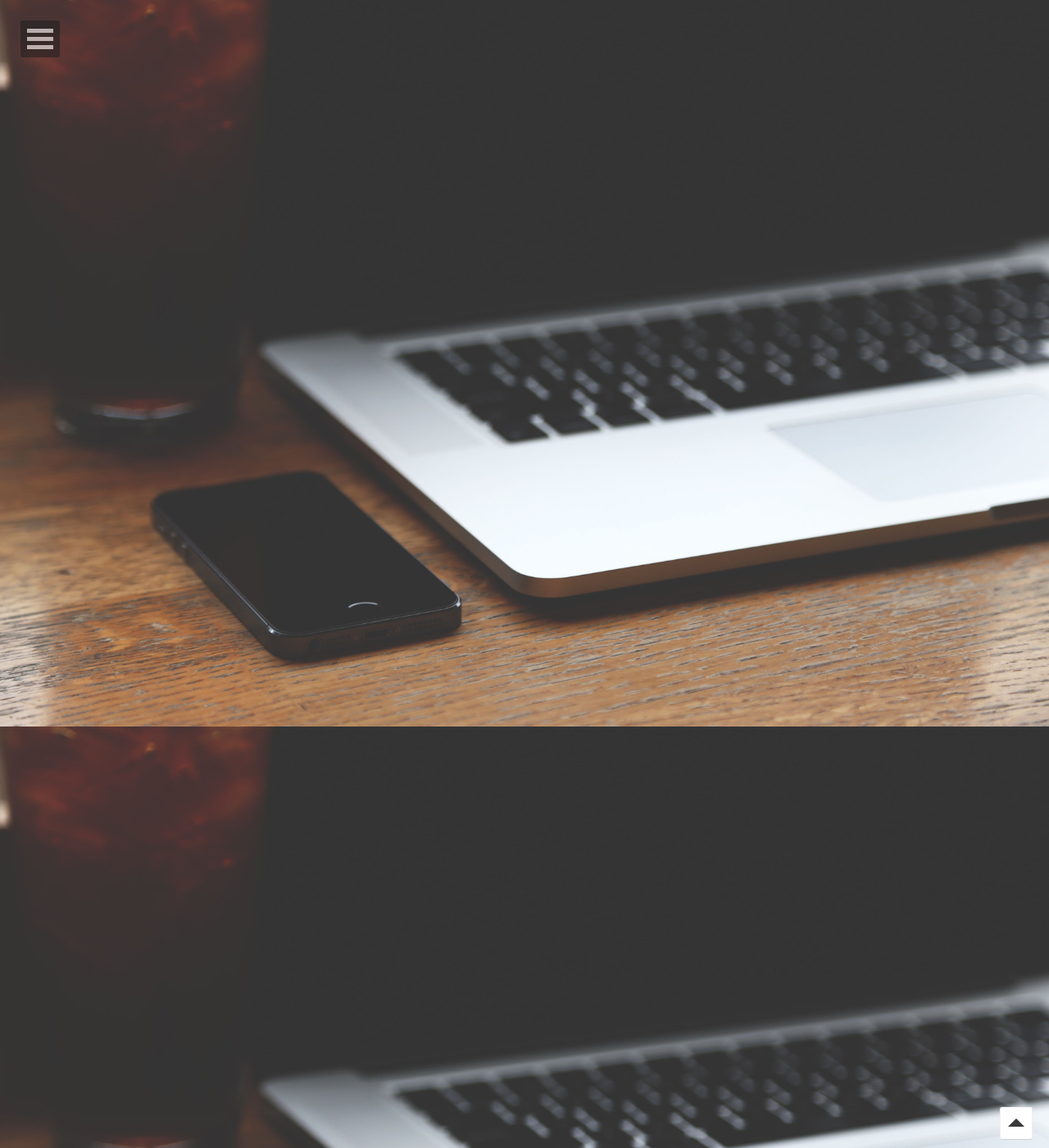
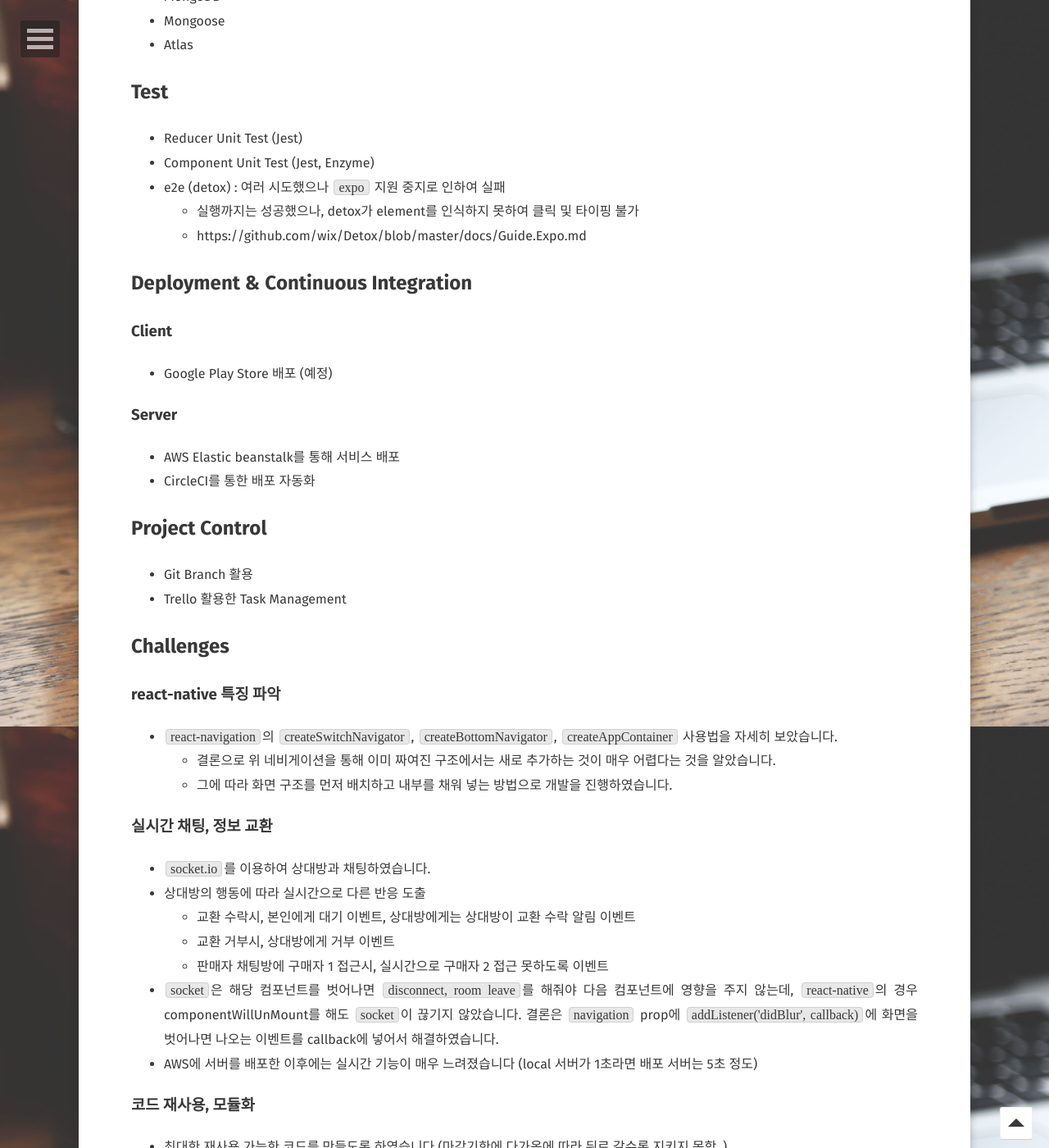
Before and after one commit to Kyounghwan01/lala, a Jekyll site: the page built from _posts/project/2019-05-05-carousel-project.md, in a window 1280 px wide and 1400 px high, scrolled down 2714 px. Shown: the whole window at 82% size. Built offline with Jekyll 4.4.1, drawn with Linux system fonts in a browser that asks for light colours; some web fonts are replaced; some of the changed text lies outside the part shown.

Commit message:
Update 2019-05-05-carousel-project.md

````diff
--- a/_posts/project/2019-05-05-carousel-project.md
+++ b/_posts/project/2019-05-05-carousel-project.md
@@ -1,55 +1,148 @@
 ---
 layout: post
-title:  "[JavaScript]carousel-project"
-date:   2019-05-05
-excerpt: "라이브러이 없이 바닐라 js만 사용한 회전목마 ui"
+title:  "[Vanillacoding]project-2-mata-dream"
+date:   2019-11-15
+excerpt: "바닐라코딩 부트캠프 2차 프로젝트"
 project: true
 tag:
-- JavaScript
-- CSS
-- HTML
+- react-native
+- socket
+- express
+- aws
+- mongodb
 comments: false
 ---
 
+# MATA-DEREAM!
 
-## Carousel Project
+## Intorduction
 
-[![Video Label](http://img.youtube.com/vi/ThN5fS0bxhI/0.jpg)](https://www.youtube.com/embed/ThN5fS0bxhI)
+- **MATA-DEREAM** 은 한강 공원에 자리 잡은 사람에게 그 자리를 구매하는 가상 앱입니다.
+- react-native, expo를 사용하여 앱을 구현하였습니다.
+
+<br>[![Video Label](http://img.youtube.com/vi/e6tEy4qXAHI/0.jpg)](https://www.youtube.com/watch?v=e6tEy4qXAHI)
+
+## Content
+
+- [Requirements](#Requirements)
+- [Installation](#Installation)
+- [Features](#Features)
+- [Skills](#Skills)
+- [Test](#Test)
+- [Deployment & Continuous Integration](#Deployment-&-Continuous-Integration)
+- [Project Control](#Project-Control)
+- [Challenges](#Challenges)
+- [Things To Do](#Things-To-Do)
+- [Sincere Thanks](#Sincere-Thanks)
+
+## Requirements
+
+- 모바일 앱 어플입니다.
+- 웹으로 구동하시려면 Xcode, simulator가 설치 되있어야합니다
+- 모바일 위치 서비스를 켜시고 시작하여야 앱에서 위치 정보를 읽을 수 있습니다.
+
+## Installation
+
+```javascript
+git clone https://github.com/Kyounghwan01/mata-dream-server.git
+cd mataDream-server
+yarn install
+yarn ios or yarn start
+
+git clone https://github.com/Kyounghwan01/mata-dream-app.git
+cd mataDream-app
+yarn install
+yarn start
+
+```
+
+## Features
+
+- Facebook login
+- JSON Web Token Authentication
+- 로그아웃
+- 공원 리스트 페이지
+- 공원 별 자리 판매 위치 확인
+- 사진 저장, 카메라, 앨범 접근
+- 공원 별 자리 등록, 삭제 기능
+- 실시간 채팅, 교환 기능
+
+## Skills
+
+### Client-Side
+
+- ES2015+
+- react-native
+- react-navigation
+- Expo
+
+### Server-Side
+
+- Node.js
+- Express
+- ES2015+
+- JSON Web Token Authentication
+- MongoDB
+- Mongoose
+- Atlas
+
+## Test
+
+- Reducer Unit Test (Jest)
+- Component Unit Test (Jest, Enzyme)
+- e2e (detox) : 여러 시도했으나 `expo` 지원 중지로 인하여 실패
+  - 실행까지는 성공했으나, detox가 element를 인식하지 못하여 클릭 및 타이핑 불가
+  - https://github.com/wix/Detox/blob/master/docs/Guide.Expo.md
+
+## Deployment & Continuous Integration
+
+### Client
+
+- Google Play Store 배포 (예정)
+
+### Server
+
+- AWS Elastic beanstalk를 통해 서비스 배포
+- CircleCI를 통한 배포 자동화
+
+## Project Control
+
+- Git Branch 활용
+- Trello 활용한 Task Management
+
+## Challenges
+
+### react-native 특징 파악
+
+- `react-navigation`의 `createSwitchNavigator`, `createBottomNavigator`, `createAppContainer` 사용법을 자세히 보았습니다.
+  - 결론으로 위 네비게이션을 통해 이미 짜여진 구조에서는 새로 추가하는 것이 매우 어렵다는 것을 알았습니다.
+  - 그에 따라 화면 구조를 먼저 배치하고 내부를 채워 넣는 방법으로 개발을 진행하였습니다.
+
+### 실시간 채팅, 정보 교환
+
+- `socket.io`를 이용하여 상대방과 채팅하였습니다.
+- 상대방의 행동에 따라 실시간으로 다른 반응 도출
+  - 교환 수락시, 본인에게 대기 이벤트, 상대방에게는 상대방이 교환 수락 알림 이벤트
+  - 교환 거부시, 상대방에게 거부 이벤트
+  - 판매자 채팅방에 구매자 1 접근시, 실시간으로 구매자 2 접근 못하도록 이벤트
+- `socket`은 해당 컴포넌트를 벗어나면 `disconnect, room leave`를 해줘야 다음 컴포넌트에 영향을 주지 않는데, `react-native`의 경우 componentWillUnMount를 해도 `socket`이 끊기지 않았습니다. 결론은 `navigation` prop에 `addListener('didBlur', callback)`에 화면을 벗어나면 나오는 이벤트를 callback에 넣어서 해결하였습니다.
+- AWS에 서버를 배포한 이후에는 실시간 기능이 매우 느려졌습니다 (local 서버가 1초라면 배포 서버는 5초 정도)
+
+### 코드 재사용, 모듈화
+
+- 최대한 재사용 가능한 코드를 만들도록 하였습니다 (마감기한에 다가옴에 따라 뒤로 갈수록 지키지 못함..)
+
+### AWS S3 자료 저장 및 삭제
 
 
+## Things To Do
 
-## Prerequisites
+- react-native e2e test
+  - react-native의 경우 expo가 지원을 안하기에 자체적으로는 불가능 하고, `expo build:ios`를 통해 `.ipa`파일을 만들어야 `detox`를 통해 e2e 테스트를 실행가능한데, 빌드를 하려면 apple 라이센스를 구입해야만 빌드가 가능하여 작성을 중지하였습니다. 라이센스 구매 할 일이 생기면 꼭 e2e테스트를 해보고 싶습니다.
+- 좀 더 디테일 한 `socket.io` 활용
+  - 마감에 쫒겨서 socket 코드가 너무 모듈화되지 않았습니다.
+- 채팅 전송시 알람 기능
 
-- [NPM](https://www.npmjs.com/get-npm) - latest
+## Sincere Thanks
 
-## Installing
-
-### 1. Clone
-
-```
-git clone https://github.com/Kyounghwan01/carousel.git
-```
-
-### 2. Setup
-
-```
-npm install
-```
-
-### 3. Development
-
-```
-npm start
-
-# visit http://localhost:8080
-```
-
-- HTML 수정: `index.html`를 수정하시면 됩니다.
-- JS 수정: `/app/index.js`를 수정하시면 됩니다.
-- CSS 수정: `/assets/styles/index.css`를 수정하시면 됩니다.
-
-### 4. Code
-
-```
-https://github.com/Kyounghwan01/carousel
-```
+[Ken Huh](https://github.com/Ken123777) / Vanilla Coding
````
